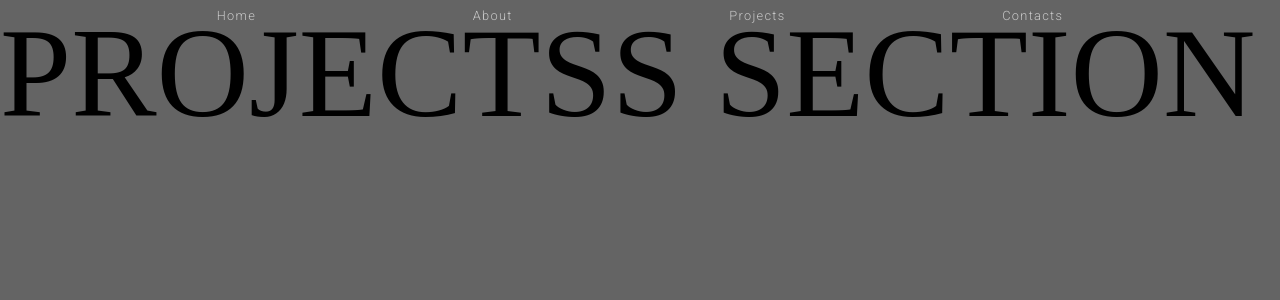
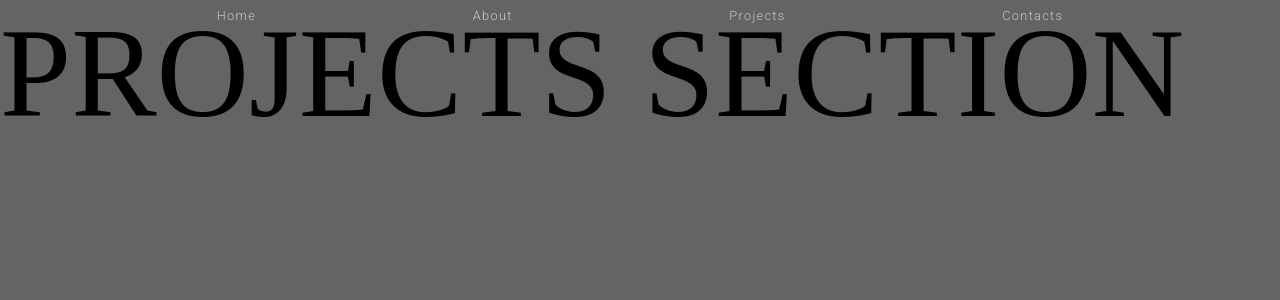
Before and after one commit to aina-damilola/Website-Portfolio-REACT, a React (Vite) app in the folder website/: page /projects in a window 1280 px wide. Shown: the top 300 px of the page. Built offline with nearby package versions, Linux system fonts and the light colour scheme; no server answers.

Commit message:
added the routing to panels on the home page

```diff
--- a/website/src/Home_Section/Contacts.jsx
+++ b/website/src/Home_Section/Contacts.jsx
@@ -3,6 +3,7 @@ import './Styles/Contacts.css'
 
 function Contacts(){
     return(
+        <a href='/contacts' style={{textDecoration:'none'}}>
         <div className='Contacts Panel' >
             <div className='text'>
                 <p>
@@ -26,6 +27,7 @@ function Contacts(){
             </div>
 
         </div>
+        </a>
     )
 }
 
--- a/website/src/Home_Section/Hero-About.jsx
+++ b/website/src/Home_Section/Hero-About.jsx
@@ -10,6 +10,7 @@ const HEIGHT = 30;
 
 function Hero_About(){
     return(
+        <a href='/about' style={{textDecoration:'none'}}>
             <div className='Hero_About Panel'>
                 <div className='text'>
                     <p>
@@ -29,6 +30,8 @@ function Hero_About(){
                     <Model  />
                 </Canvas>
             </div>
+        </a>
+
     )
 }
 
--- a/website/src/Home_Section/Projects.jsx
+++ b/website/src/Home_Section/Projects.jsx
@@ -24,6 +24,7 @@ function Earth(){
 
 function Projects(){
     return(
+        <a href='/projects' style={{textDecoration:'none'}}>
         <div className='Projects Panel'>
              <div className='text'>
                 <p>
@@ -43,6 +44,7 @@ function Projects(){
                 <spotLight intensity={10} position={[0,0,6]} />
             </Canvas>
         </div>
+        </a>
     )
 }
 
--- a/website/src/Projects_Section/Projects.jsx
+++ b/website/src/Projects_Section/Projects.jsx
@@ -1,7 +1,7 @@
 function Contacts(){
     return(
         <p style={{fontSize:'10vw'}}>
-            PROJECTSS SECTION
+            PROJECTS SECTION
         </p>
     )
 }
```
Lines whose indentation alone changed are shown as unchanged.
